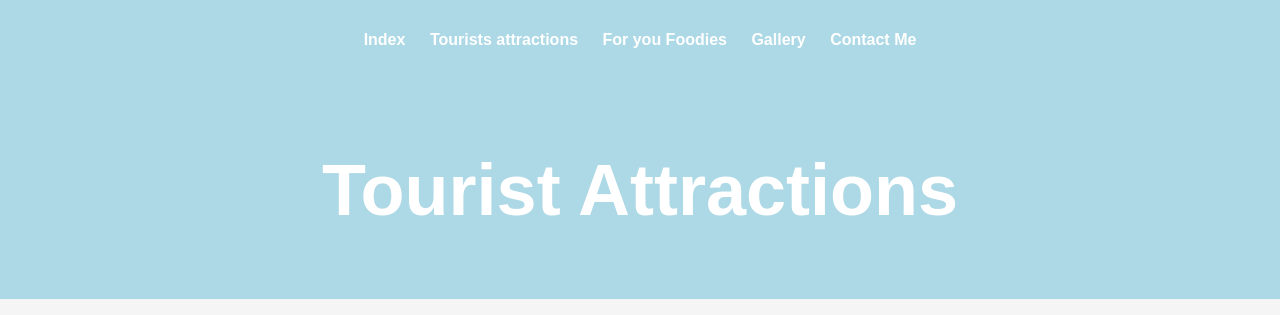
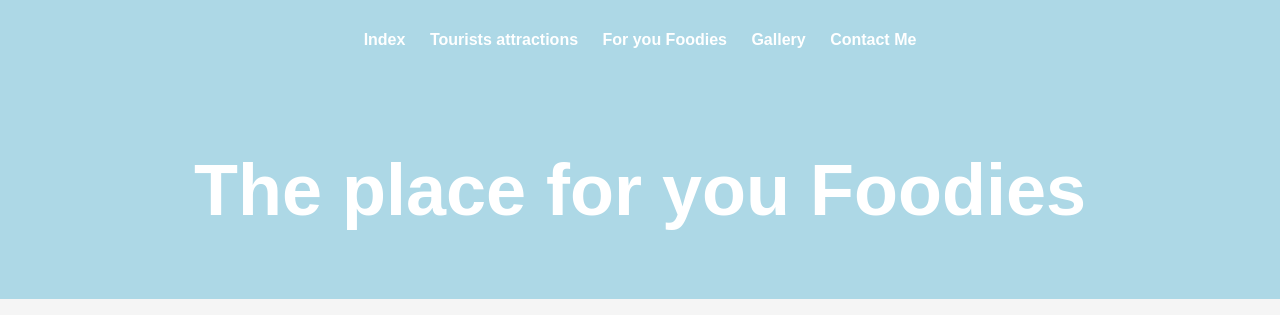
Before and after one commit to prettyfly8/HTML, a plain HTML site: page For you Foodies.html in a window 1280 px wide. Shown: the top 315 px of the page. Drawn offline with Linux system fonts and the light colour scheme.

Commit message:
Update For you Foodies.html

```diff
--- a/For you Foodies.html
+++ b/For you Foodies.html
@@ -36,13 +36,13 @@
         <h4><a href="https://prettyfly8.github.io/HTML/Index.html">Index</a> <a href="https://prettyfly8.github.io/HTML/Tourists%20attractions.html">Tourists attractions</a> <a href="https://prettyfly8.github.io/HTML/For%20you%20Foodies.html">For you Foodies</a> <a href="https://prettyfly8.github.io/HTML/Gallery.html">Gallery</a> <a href="https://prettyfly8.github.io/HTML/Contact%20me.html">Contact Me</a></h4>
     </div>
     <div class="header">
-        <h1>Tourist Attractions</h1>
+        <h1>The place for you Foodies</h1>
     </div>
 
     <h3>MTR</h3>
      <img src="https://melangebangalore.com/Astris/images/Room%20Pictures/Luxury%20Studio.jpg"> </a>
     <p>This is the place I was staying. <br> Nice room, nice staff
-    <br><a href="https://melangebangalore.com/Astris/#">Melange Hotel Website</a> <a href="https://www.google.com/maps/place/Melange+Astris/@12.9647859,77.5985635,17z/data=!3m1!4b1!4m9!3m8!1s0x3bae15d7a88e69db:0xac6d0eee9bcccf39!5m2!4m1!1i2!8m2!3d12.9647859!4d77.5985635!16s%2Fg%2F1ptx6tcm9?entry=ttu">Google maps location</a>
+    <br><a href="https://www.mavallitiffinrooms.com/">Website</a> <a href="https://www.google.com/search?sca_esv=124fb3fa94ef8fc9&sca_upv=1&sxsrf=ADLYWIIuO9jB4S7cuhlLQCJDCV-HsWg9Hw:1715000611115&q=mtr+bangalore&npsic=0&rflfq=1&rldoc=1&rllag=12967869,77613015,3292&tbm=lcl&sa=X&ved=2ahUKEwjr5tuRi_mFAxVyr1YBHZ95DngQtgN6BAgUEAE#rlfi=hd:;si:;mv:[[13.037775675833878,77.76296209609376],[12.88320133415613,77.43817877089845]]">Google maps location</a>
 </p>
 
     <h3>Sanchez</h3>
```
